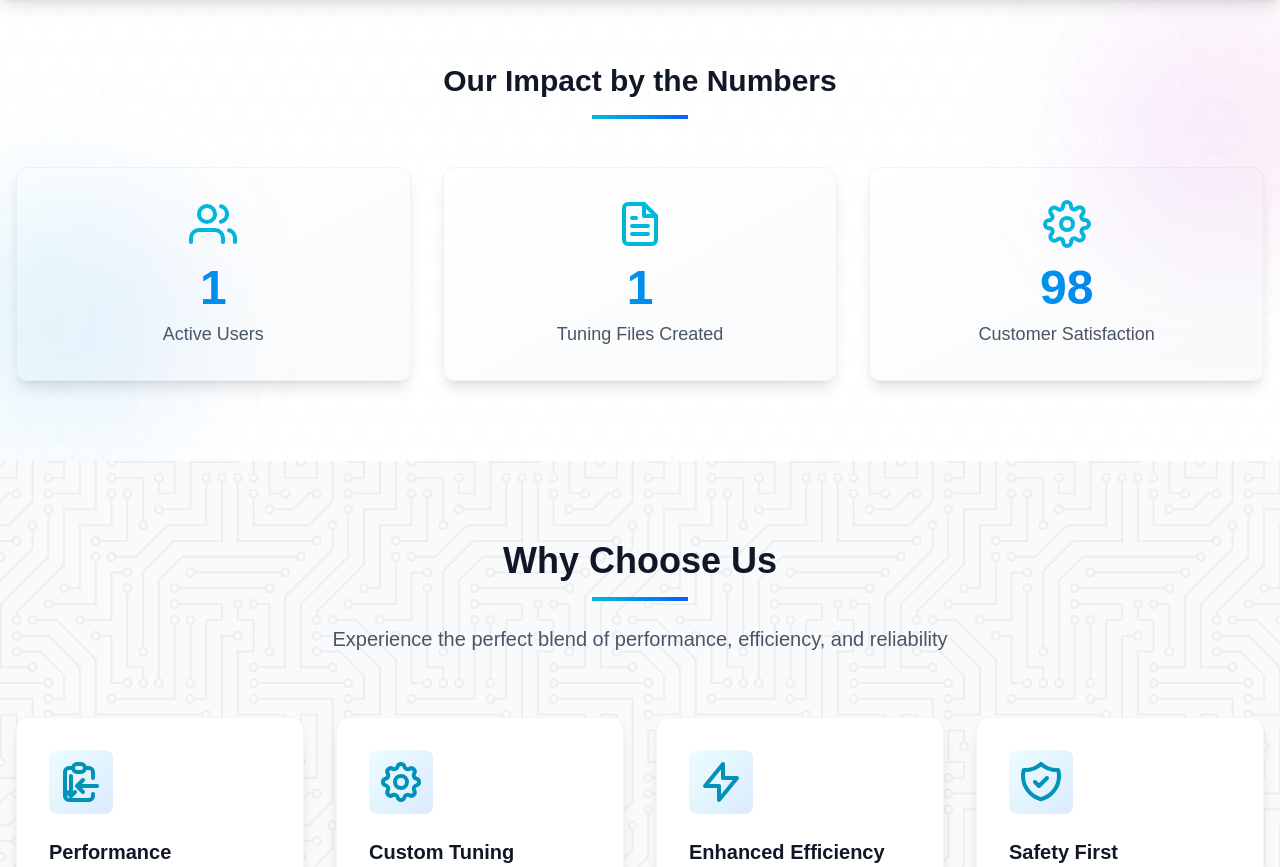
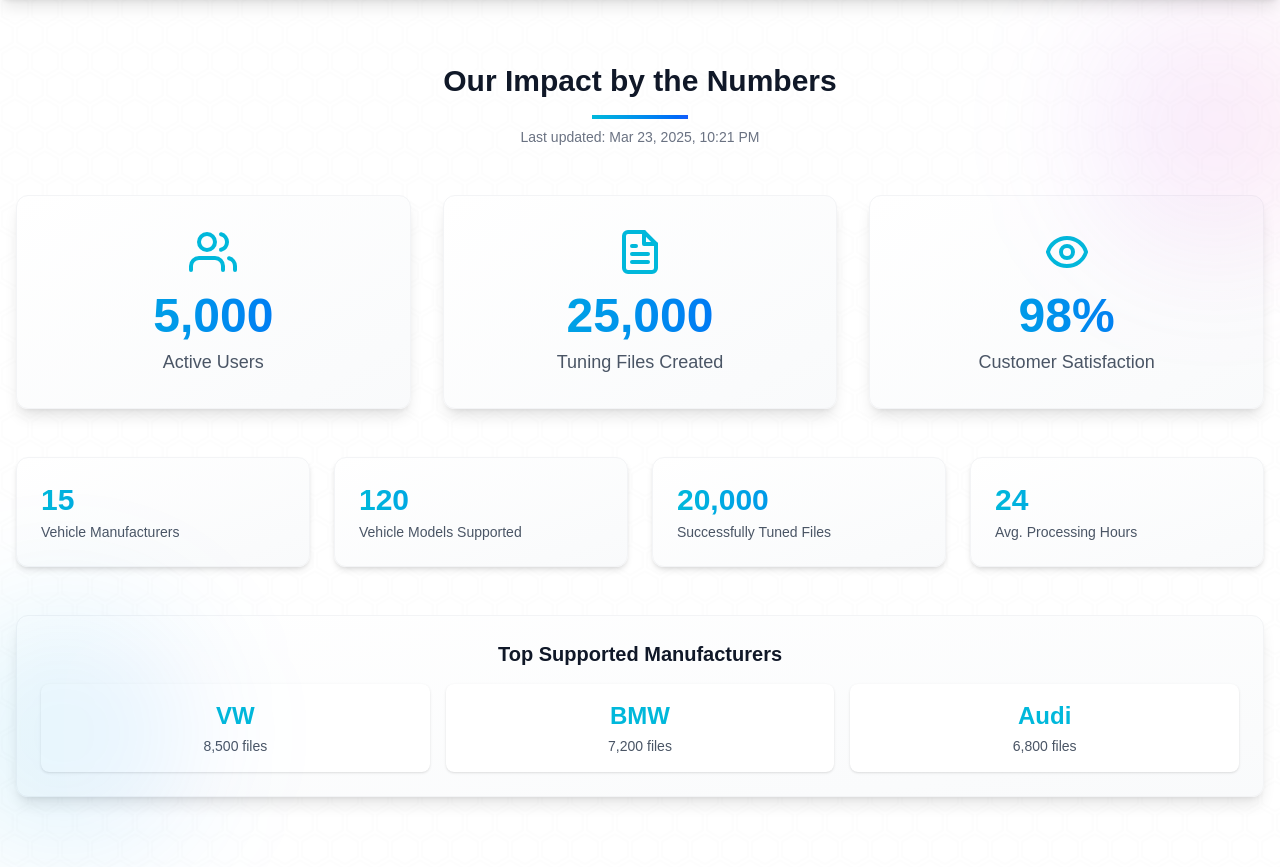
Before and after one commit to ayyo42069/tuning-portal-react, a Next.js app: page / in a window 1280 px wide. Shown: the part 800-1667 px from the top of the page. Built offline with nearby package versions, Linux system fonts and the light colour scheme; no server answers; the database is empty.

Commit message:
dynamic more stats

```diff
--- /dev/null
+++ b/src/app/api/landing/stats/route.ts
@@ -0,0 +1,117 @@
+import { NextRequest, NextResponse } from "next/server";
+import { executeQuery } from "@/lib/db";
+
+export async function GET(request: NextRequest) {
+  try {
+    // Get total users count
+    const totalUsersResult = await executeQuery<any[]>(
+      `SELECT COUNT(*) as count FROM users WHERE role = 'user'`,
+      [],
+      { cache: true, cacheTTL: 300000 } // Cache for 5 minutes
+    );
+    const users = totalUsersResult[0]?.count || 0;
+
+    // Get total files count
+    const totalFilesResult = await executeQuery<any[]>(
+      `SELECT COUNT(*) as count FROM ecu_files`,
+      [],
+      { cache: true, cacheTTL: 300000 } // Cache for 5 minutes
+    );
+    const files = totalFilesResult[0]?.count || 0;
+
+    // Get satisfaction rate from ratings
+    const satisfactionResult = await executeQuery<any[]>(
+      `SELECT
+        ROUND(AVG(rating) * 20) as satisfaction_percent
+       FROM (
+         SELECT rating FROM ticket_responses WHERE rating IS NOT NULL
+         UNION ALL
+         SELECT rating FROM ecu_file_feedback WHERE rating IS NOT NULL
+       ) as ratings`,
+      [],
+      { cache: true, cacheTTL: 300000 } // Cache for 5 minutes
+    );
+    const satisfaction = satisfactionResult[0]?.satisfaction_percent || 98;
+
+    // Get vehicle manufacturers count
+    const manufacturersResult = await executeQuery<any[]>(
+      `SELECT COUNT(*) as count FROM manufacturers`,
+      [],
+      { cache: true, cacheTTL: 300000 }
+    );
+    const manufacturers = manufacturersResult[0]?.count || 0;
+
+    // Get vehicle models count
+    const modelsResult = await executeQuery<any[]>(
+      `SELECT COUNT(*) as count FROM vehicle_models`,
+      [],
+      { cache: true, cacheTTL: 300000 }
+    );
+    const models = modelsResult[0]?.count || 0;
+
+    // Get completed tuning files count
+    const completedFilesResult = await executeQuery<any[]>(
+      `SELECT COUNT(*) as count FROM ecu_files WHERE status = 'completed'`,
+      [],
+      { cache: true, cacheTTL: 300000 }
+    );
+    const completedFiles = completedFilesResult[0]?.count || 0;
+
+    // Get average processing time (in hours)
+    const processingTimeResult = await executeQuery<any[]>(
+      `SELECT
+        ROUND(AVG(TIMESTAMPDIFF(HOUR, created_at, updated_at)), 1) as avg_hours
+       FROM ecu_files
+       WHERE status = 'completed' AND updated_at > created_at`,
+      [],
+      { cache: true, cacheTTL: 300000 }
+    );
+    const avgProcessingTime = processingTimeResult[0]?.avg_hours || 24;
+
+    // Get top 3 manufacturers by file count
+    const topManufacturersResult = await executeQuery<any[]>(
+      `SELECT
+        m.name,
+        COUNT(ef.id) as file_count
+       FROM manufacturers m
+       JOIN ecu_files ef ON m.id = ef.manufacturer_id
+       GROUP BY m.id, m.name
+       ORDER BY file_count DESC
+       LIMIT 3`,
+      [],
+      { cache: true, cacheTTL: 300000 }
+    );
+    const topManufacturers = topManufacturersResult || [];
+
+    return NextResponse.json({
+      users,
+      files,
+      satisfaction,
+      manufacturers,
+      models,
+      completedFiles,
+      avgProcessingTime,
+      topManufacturers,
+      lastUpdated: new Date().toISOString()
+    });
+  } catch (error) {
+    console.error("Error fetching landing stats:", error);
+    // Return fallback data instead of error
+    return NextResponse.json({
+      users: 5000,
+      files: 25000,
+      satisfaction: 98,
+      manufacturers: 15,
+      models: 120,
+      completedFiles: 20000,
+      avgProcessingTime: 24,
+      topManufacturers: [
+        { name: "VW", file_count: 8500 },
+        { name: "BMW", file_count: 7200 },
+        { name: "Audi", file_count: 6800 }
+      ],
+      lastUpdated: new Date().toISOString(),
+      fallback: true
+    });
+  }
+}
--- a/src/components/landing/Stats.tsx
+++ b/src/components/landing/Stats.tsx
@@ -2,6 +2,7 @@
 
 import { motion } from "framer-motion";
 import { useEffect, useState } from "react";
+import Image from "next/image";
 
 interface StatsProps {
   inView: boolean;
@@ -11,14 +12,32 @@ interface StatsData {
   users: number;
   files: number;
   satisfaction: number;
+  manufacturers: number;
+  models: number;
+  completedFiles: number;
+  avgProcessingTime: number;
+  topManufacturers: Array<{
+    name: string;
+    file_count: number;
+  }>;
+  lastUpdated: string;
 }
 
 export const Stats = ({ inView }: StatsProps) => {
-  const [count, setCount] = useState({ users: 0, files: 0, satisfaction: 0 });
+  const [count, setCount] = useState({
+    users: 0,
+    files: 0,
+    satisfaction: 0,
+    manufacturers: 0,
+    models: 0,
+    completedFiles: 0,
+    avgProcessingTime: 0,
+  });
   const [hasAnimated, setHasAnimated] = useState(false);
   const [statsData, setStatsData] = useState<StatsData | null>(null);
   const [isLoading, setIsLoading] = useState(false);
   const [error, setError] = useState<string | null>(null);
+  const [lastUpdated, setLastUpdated] = useState<string | null>(null);
 
   const containerVariants = {
     hidden: { opacity: 0 },
@@ -47,28 +66,49 @@ export const Stats = ({ inView }: StatsProps) => {
       try {
         setIsLoading(true);
         setError(null);
-        const response = await fetch("/api/stats");
+        const response = await fetch("/api/landing/stats");
 
         if (!response.ok) {
           throw new Error("Failed to fetch statistics");
         }
 
         const data = await response.json();
-        console.log("Stats API response:", data); // Debug logging
+        console.log("Landing Stats API response:", data); // Debug logging
 
         // Ensure we have valid numbers
         const validatedData = {
           users: Math.max(1, Number(data.users) || 0),
           files: Math.max(1, Number(data.files) || 0),
           satisfaction: Math.max(1, Number(data.satisfaction) || 0),
+          manufacturers: Math.max(1, Number(data.manufacturers) || 0),
+          models: Math.max(1, Number(data.models) || 0),
+          completedFiles: Math.max(1, Number(data.completedFiles) || 0),
+          avgProcessingTime: Math.max(1, Number(data.avgProcessingTime) || 0),
+          topManufacturers: data.topManufacturers || [],
+          lastUpdated: data.lastUpdated || new Date().toISOString(),
         };
 
         setStatsData(validatedData);
+        setLastUpdated(validatedData.lastUpdated);
       } catch (err) {
         console.error("Error fetching stats:", err);
         setError("Failed to load statistics");
         // Use fallback data if fetch fails
-        setStatsData({ users: 10, files: 25, satisfaction: 98 });
+        setStatsData({
+          users: 10,
+          files: 25,
+          satisfaction: 98,
+          manufacturers: 5,
+          models: 20,
+          completedFiles: 15,
+          avgProcessingTime: 24,
+          topManufacturers: [
+            { name: "VW", file_count: 10 },
+            { name: "BMW", file_count: 8 },
+            { name: "Audi", file_count: 7 },
+          ],
+          lastUpdated: new Date().toISOString(),
+        });
       } finally {
         setIsLoading(false);
       }
@@ -87,9 +127,21 @@ export const Stats = ({ inView }: StatsProps) => {
           users: statsData.users,
           files: statsData.files,
           satisfaction: statsData.satisfaction,
+          manufacturers: statsData.manufacturers,
+          models: statsData.models,
+          completedFiles: statsData.completedFiles,
+          avgProcessingTime: statsData.avgProcessingTime,
         });
       } else {
-        setCount({ users: 0, files: 0, satisfaction: 0 });
+        setCount({
+          users: 0,
+          files: 0,
+          satisfaction: 0,
+          manufacturers: 0,
+          models: 0,
+          completedFiles: 0,
+          avgProcessingTime: 0,
+        });
       }
     }
   }, [statsData, inView, hasAnimated]);
@@ -112,6 +164,10 @@ export const Stats = ({ inView }: StatsProps) => {
           users: Math.floor(progress * statsData.users),
           files: Math.floor(progress * statsData.files),
           satisfaction: Math.floor(progress * statsData.satisfaction),
+          manufacturers: Math.floor(progress * statsData.manufacturers),
+          models: Math.floor(progress * statsData.models),
+          completedFiles: Math.floor(progress * statsData.completedFiles),
+          avgProcessingTime: Math.floor(progress * statsData.avgProcessingTime),
         });
 
         if (step >= steps) {
@@ -120,6 +176,10 @@ export const Stats = ({ inView }: StatsProps) => {
             users: statsData.users,
             files: statsData.files,
             satisfaction: statsData.satisfaction,
+            manufacturers: statsData.manufacturers,
+            models: statsData.models,
+            completedFiles: statsData.completedFiles,
+            avgProcessingTime: statsData.avgProcessingTime,
           });
           clearInterval(timer);
         }
@@ -128,6 +188,22 @@ export const Stats = ({ inView }: StatsProps) => {
       return () => clearInterval(timer);
     }
   }, [inView, hasAnimated, statsData]);
+
+  // Format date for display
+  const formatDate = (dateString: string) => {
+    try {
+      const date = new Date(dateString);
+      return new Intl.DateTimeFormat('en-US', {
+        year: 'numeric',
+        month: 'short',
+        day: 'numeric',
+        hour: '2-digit',
+        minute: '2-digit',
+      }).format(date);
+    } catch (e) {
+      return 'Recently';
+    }
+  };
 
   return (
     <section className="py-20 relative overflow-hidden">
@@ -154,9 +230,14 @@ export const Stats = ({ inView }: StatsProps) => {
             Our Impact by the Numbers
           </h2>
           <div className="w-24 h-1 bg-gradient-to-r from-cyan-500 to-blue-600 mx-auto"></div>
+          {lastUpdated && (
+            <p className="text-sm text-gray-500 dark:text-gray-400 mt-2">
+              Last updated: {formatDate(lastUpdated)}
+            </p>
+          )}
         </div>
 
-        <div className="grid md:grid-cols-3 gap-8 text-center">
+        <div className="grid md:grid-cols-3 gap-8 text-center mb-12">
           <motion.div
             variants={itemVariants}
             className="p-8 bg-gradient-to-br from-white to-gray-50 dark:from-gray-800 dark:to-gray-700 rounded-xl shadow-lg border border-gray-100 dark:border-gray-700"
@@ -248,7 +329,7 @@ export const Stats = ({ inView }: StatsProps) => {
                   strokeLinejoin="round"
                 />
                 <path
-                  d="M19.4 15a1.65 1.65 0 00.33 1.82l.06.06a2 2 0 010 2.83 2 2 0 01-2.83 0l-.06-.06a1.65 1.65 0 00-1.82-.33 1.65 1.65 0 00-1 1.51V21a2 2 0 01-2 2 2 2 0 01-2-2v-.09A1.65 1.65 0 009 19.4a1.65 1.65 0 00-1.82.33l-.06.06a2 2 0 01-2.83 0 2 2 0 010-2.83l.06-.06a1.65 1.65 0 00.33-1.82 1.65 1.65 0 00-1.51-1H3a2 2 0 01-2-2 2 2 0 012-2h.09A1.65 1.65 0 004.6 9a1.65 1.65 0 00-.33-1.82l-.06-.06a2 2 0 010-2.83 2 2 0 012.83 0l.06.06a1.65 1.65 0 001.82.33H9a1.65 1.65 0 001-1.51V3a2 2 0 012-2 2 2 0 012 2v.09a1.65 1.65 0 001 1.51 1.65 1.65 0 001.82-.33l.06-.06a2 2 0 012.83 0 2 2 0 010 2.83l-.06.06a1.65 1.65 0 00-.33 1.82V9a1.65 1.65 0 001.51 1H21a2 2 0 012 2 2 2 0 01-2 2h-.09a1.65 1.65 0 00-1.51 1z"
+                  d="M2.458 12C3.732 7.943 7.523 5 12 5c4.478 0 8.268 2.943 9.542 7-1.274 4.057-5.064 7-9.542 7-4.477 0-8.268-2.943-9.542-7z"
                   stroke="currentColor"
                   strokeWidth="2"
                   strokeLinecap="round"
@@ -257,13 +338,91 @@ export const Stats = ({ inView }: StatsProps) => {
               </svg>
             </div>
             <div className="text-5xl font-bold bg-gradient-to-r from-cyan-500 to-blue-600 bg-clip-text text-transparent mb-2">
-              {count.satisfaction.toLocaleString()}
+              {count.satisfaction}%
             </div>
             <div className="text-gray-600 dark:text-gray-300 text-lg">
               Customer Satisfaction
             </div>
           </motion.div>
         </div>
+
+        {/* Additional stats section */}
+        <div className="grid md:grid-cols-2 lg:grid-cols-4 gap-6 mb-12">
+          <motion.div
+            variants={itemVariants}
+            className="p-6 bg-gradient-to-br from-white to-gray-50 dark:from-gray-800 dark:to-gray-700 rounded-xl shadow-md border border-gray-100 dark:border-gray-700"
+          >
+            <div className="text-3xl font-bold bg-gradient-to-r from-cyan-500 to-blue-600 bg-clip-text text-transparent mb-1">
+              {count.manufacturers}
+            </div>
+            <div className="text-gray-600 dark:text-gray-300 text-sm">
+              Vehicle Manufacturers
+            </div>
+          </motion.div>
+
+          <motion.div
+            variants={itemVariants}
+            className="p-6 bg-gradient-to-br from-white to-gray-50 dark:from-gray-800 dark:to-gray-700 rounded-xl shadow-md border border-gray-100 dark:border-gray-700"
+          >
+            <div className="text-3xl font-bold bg-gradient-to-r from-cyan-500 to-blue-600 bg-clip-text text-transparent mb-1">
+              {count.models}
+            </div>
+            <div className="text-gray-600 dark:text-gray-300 text-sm">
+              Vehicle Models Supported
+            </div>
+          </motion.div>
+
+          <motion.div
+            variants={itemVariants}
+            className="p-6 bg-gradient-to-br from-white to-gray-50 dark:from-gray-800 dark:to-gray-700 rounded-xl shadow-md border border-gray-100 dark:border-gray-700"
+          >
+            <div className="text-3xl font-bold bg-gradient-to-r from-cyan-500 to-blue-600 bg-clip-text text-transparent mb-1">
+              {count.completedFiles.toLocaleString()}
+            </div>
+            <div className="text-gray-600 dark:text-gray-300 text-sm">
+              Successfully Tuned Files
+            </div>
+          </motion.div>
+
+          <motion.div
+            variants={itemVariants}
+            className="p-6 bg-gradient-to-br from-white to-gray-50 dark:from-gray-800 dark:to-gray-700 rounded-xl shadow-md border border-gray-100 dark:border-gray-700"
+          >
+            <div className="text-3xl font-bold bg-gradient-to-r from-cyan-500 to-blue-600 bg-clip-text text-transparent mb-1">
+              {count.avgProcessingTime}
+            </div>
+            <div className="text-gray-600 dark:text-gray-300 text-sm">
+              Avg. Processing Hours
+            </div>
+          </motion.div>
+        </div>
+
+        {/* Top manufacturers section */}
+        {statsData?.topManufacturers && statsData.topManufacturers.length > 0 && (
+          <motion.div
+            variants={itemVariants}
+            className="bg-gradient-to-br from-white to-gray-50 dark:from-gray-800 dark:to-gray-700 rounded-xl shadow-lg border border-gray-100 dark:border-gray-700 p-6"
+          >
+            <h3 className="text-xl font-bold text-gray-900 dark:text-white mb-4 text-center">
+              Top Supported Manufacturers
+            </h3>
+            <div className="grid grid-cols-3 gap-4">
+              {statsData.topManufacturers.map((manufacturer, index) => (
+                <div
+                  key={index}
+                  className="flex flex-col items-center p-4 bg-white dark:bg-gray-800 rounded-lg shadow-sm"
+                >
+                  <div className="text-2xl font-bold text-cyan-500 dark:text-cyan-400 mb-1">
+                    {manufacturer.name}
+                  </div>
+                  <div className="text-sm text-gray-600 dark:text-gray-300">
+                    {manufacturer.file_count.toLocaleString()} files
+                  </div>
+                </div>
+              ))}
+            </div>
+          </motion.div>
+        )}
 
         {/* Decorative elements */}
         <div className="absolute -bottom-16 -left-16 w-64 h-64 rounded-full bg-gradient-to-r from-cyan-500/10 to-blue-500/10 blur-3xl"></div>
```
